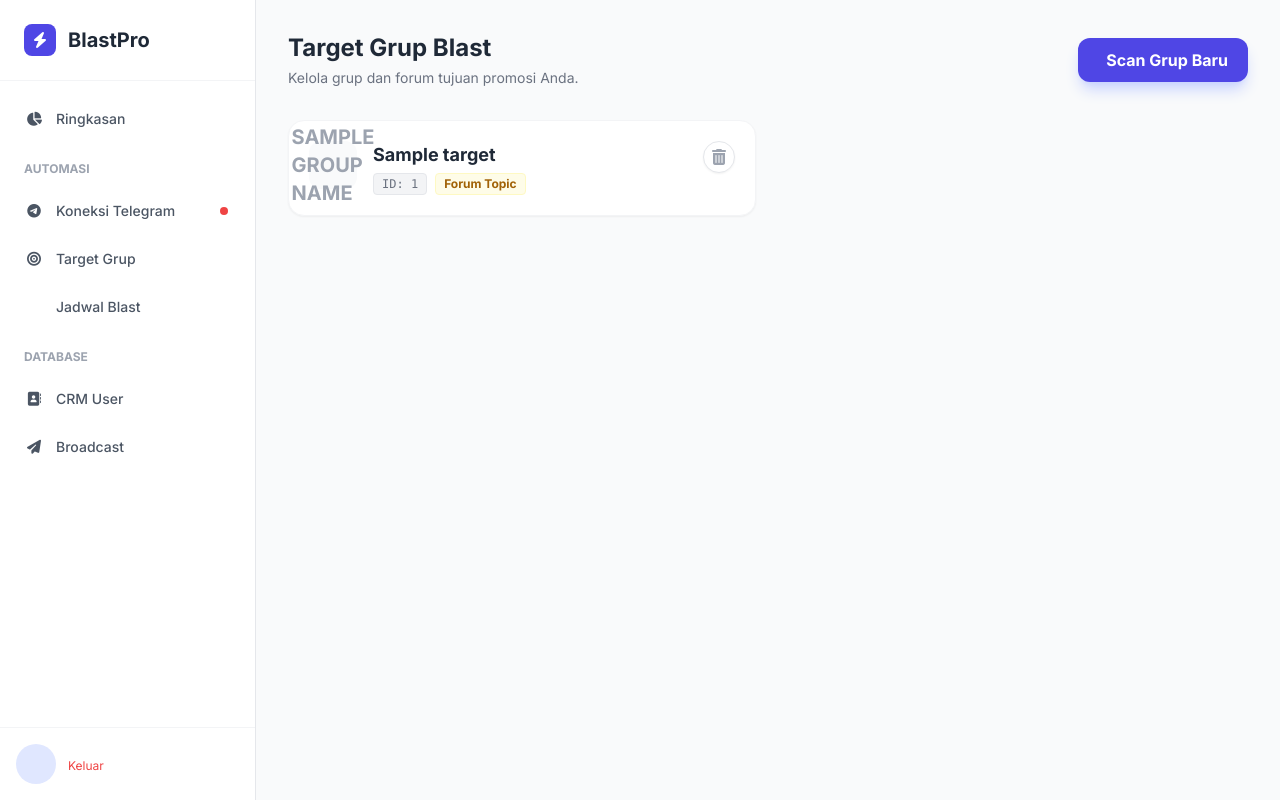
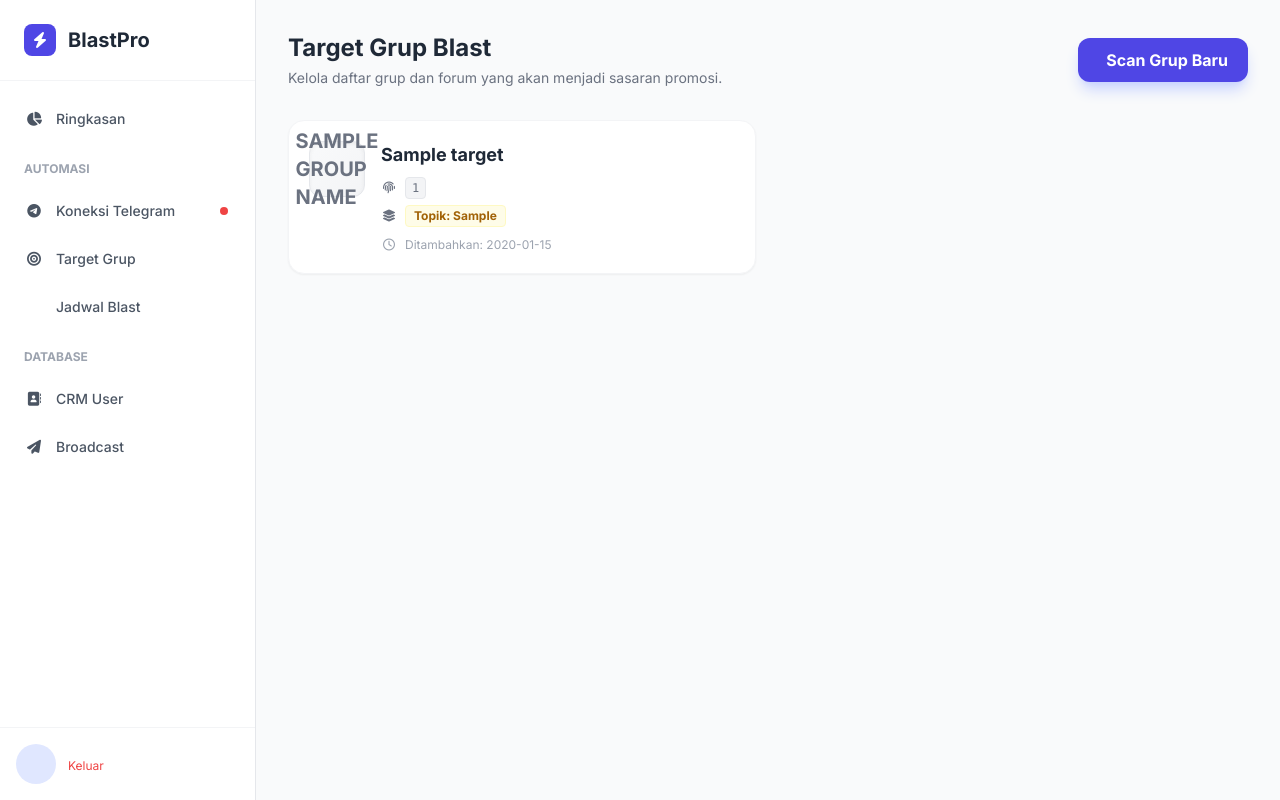
Before and after one commit to dikot0911/CrmBlastGrupAutomation, a Flask app: template templates/dashboard/targets.html in a window 1280 px wide. Run offline with Flask 3, Linux system fonts and the light colour scheme; the template is opened without the code that fills it: most values are stand-ins (such as "Sample title", 1, 10 or a date in 2020); some libraries are stand-ins or nearby versions.

Commit message:
Update targets.html

```diff
--- a/templates/dashboard/targets.html
+++ b/templates/dashboard/targets.html
@@ -5,76 +5,84 @@
 <div class="flex flex-col md:flex-row justify-between items-start md:items-center mb-8 gap-4 animate-enter">
     <div>
         <h1 class="text-2xl font-bold text-gray-800">Target Grup Blast</h1>
-        <p class="text-gray-500 text-sm mt-1">Kelola grup dan forum tujuan promosi Anda.</p>
+        <p class="text-gray-500 text-sm mt-1">Kelola daftar grup dan forum yang akan menjadi sasaran promosi.</p>
     </div>
-    <button onclick="scanGroups()" id="btn-scan" class="bg-indigo-600 text-white px-5 py-2.5 rounded-xl font-bold hover:bg-indigo-700 shadow-lg shadow-indigo-200 transition flex items-center gap-2">
+    <button onclick="scanGroups()" id="btn-scan" class="bg-indigo-600 text-white px-5 py-2.5 rounded-xl font-bold hover:bg-indigo-700 shadow-lg shadow-indigo-200 transition flex items-center gap-2 transform hover:-translate-y-0.5 active:scale-95">
         <i class="fa-solid fa-radar"></i> Scan Grup Baru
     </button>
 </div>
 
-<!-- Target List -->
+<!-- Target Grid -->
 <div class="grid grid-cols-1 lg:grid-cols-2 gap-6 animate-enter" style="animation-delay: 0.1s;">
     {% for t in targets %}
-    <div class="bg-white p-5 rounded-2xl shadow-sm border border-gray-100 hover:border-indigo-200 hover:shadow-md transition group relative">
-        <div class="flex items-start justify-between">
-            <div class="flex gap-4">
-                <div class="w-12 h-12 bg-gray-50 rounded-xl flex items-center justify-center text-xl font-bold text-gray-400 group-hover:bg-indigo-50 group-hover:text-indigo-600 transition">
-                    {{ t.group_name[0]|upper }}
-                </div>
-                <div>
-                    <h3 class="font-bold text-gray-800 group-hover:text-indigo-600 transition text-lg">{{ t.group_name }}</h3>
-                    <div class="flex items-center gap-2 mt-1">
-                        <span class="text-xs bg-gray-100 text-gray-500 px-2 py-0.5 rounded border font-mono">ID: {{ t.group_id }}</span>
+    <div class="bg-white p-5 rounded-2xl shadow-sm border border-gray-100 hover:border-indigo-200 hover:shadow-md transition group relative overflow-hidden">
+        <div class="absolute top-0 right-0 p-4 opacity-0 group-hover:opacity-100 transition-opacity duration-200">
+            <a href="/delete_target/{{ t.id }}" onclick="return confirm('Hapus target ini?')" class="w-8 h-8 rounded-full bg-red-50 text-red-500 border border-red-100 flex items-center justify-center hover:bg-red-500 hover:text-white transition" title="Hapus Target">
+                <i class="fa-solid fa-trash-can"></i>
+            </a>
+        </div>
+
+        <div class="flex items-start gap-4">
+            <div class="w-14 h-14 bg-gradient-to-br from-gray-50 to-gray-100 rounded-xl flex items-center justify-center text-xl font-bold text-gray-500 border border-gray-200 shadow-inner group-hover:from-indigo-50 group-hover:to-indigo-100 group-hover:text-indigo-600 group-hover:border-indigo-100 transition">
+                {{ t.group_name[0]|upper }}
+            </div>
+            <div class="flex-1 min-w-0 pr-8"> <!-- pr-8 to avoid overlapping delete button -->
+                <h3 class="font-bold text-gray-800 group-hover:text-indigo-600 transition text-lg truncate" title="{{ t.group_name }}">{{ t.group_name }}</h3>
+
+                <div class="flex flex-col gap-1.5 mt-2">
+                    <div class="flex items-center gap-2 text-xs text-gray-500">
+                        <i class="fa-solid fa-fingerprint w-4 text-center"></i>
+                        <span class="font-mono bg-gray-100 px-1.5 py-0.5 rounded border border-gray-200">{{ t.group_id }}</span>
+                    </div>
+
+                    <div class="flex items-center gap-2 text-xs text-gray-500">
+                        <i class="fa-solid fa-layer-group w-4 text-center"></i>
                         {% if t.topic_ids %}
-                        <span class="text-xs bg-yellow-50 text-yellow-700 px-2 py-0.5 rounded border border-yellow-100 font-bold">Forum Topic</span>
+                            <span class="bg-yellow-50 text-yellow-700 px-2 py-0.5 rounded border border-yellow-100 font-bold truncate max-w-[200px]" title="{{ t.topic_ids }}">Topik: {{ t.topic_ids }}</span>
+                        {% else %}
+                            <span class="bg-blue-50 text-blue-600 px-2 py-0.5 rounded border border-blue-100">General Topic</span>
                         {% endif %}
+                    </div>
+
+                    <div class="flex items-center gap-2 text-xs text-gray-400 mt-1">
+                        <i class="fa-regular fa-clock w-4 text-center"></i>
+                        <span>Ditambahkan: {{ t.created_at[:10] if t.created_at else 'Baru saja' }}</span>
                     </div>
                 </div>
             </div>
-            <a href="/delete_target/{{ t.id }}" onclick="return confirm('Hapus target ini?')" class="w-8 h-8 rounded-full bg-white border border-gray-200 text-gray-400 hover:bg-red-50 hover:text-red-500 hover:border-red-200 flex items-center justify-center transition shadow-sm">
-                <i class="fa-solid fa-trash-can"></i>
-            </a>
         </div>
     </div>
     {% else %}
-    <div class="col-span-full py-12 text-center bg-white rounded-3xl border border-dashed border-gray-300">
-        <div class="w-16 h-16 bg-gray-50 rounded-full flex items-center justify-center mx-auto mb-4 text-gray-300">
-            <i class="fa-solid fa-users-slash text-2xl"></i>
+    <div class="col-span-full py-16 text-center bg-white rounded-3xl border-2 border-dashed border-gray-200 hover:border-indigo-200 transition">
+        <div class="w-20 h-20 bg-gray-50 rounded-full flex items-center justify-center mx-auto mb-4 text-gray-300">
+            <i class="fa-solid fa-users-slash text-3xl"></i>
         </div>
-        <h3 class="text-lg font-bold text-gray-600">Belum Ada Target</h3>
-        <p class="text-gray-400 text-sm max-w-md mx-auto mt-2">Klik tombol "Scan Grup Baru" di pojok kanan atas untuk mulai menambahkan grup Telegram Anda.</p>
+        <h3 class="text-xl font-bold text-gray-600">Belum Ada Target</h3>
+        <p class="text-gray-400 text-sm max-w-md mx-auto mt-2">Database target Anda masih kosong. Silakan lakukan scan grup terlebih dahulu untuk memulai.</p>
+        <button onclick="scanGroups()" class="mt-6 text-indigo-600 font-bold hover:underline text-sm">Scan Sekarang &rarr;</button>
     </div>
     {% endfor %}
 </div>
 
-<!-- MODAL SCANNER -->
+<!-- MODAL SCANNER (Tetap sama) -->
 <div id="scanModal" class="fixed inset-0 bg-gray-900/60 backdrop-blur-sm z-50 hidden flex items-center justify-center transition-opacity opacity-0">
     <div class="bg-white w-full max-w-lg rounded-3xl shadow-2xl flex flex-col max-h-[85vh] transform scale-95 transition-transform duration-300" id="scanModalContent">
-
-        <!-- Modal Header -->
         <div class="p-6 border-b border-gray-100 flex justify-between items-center bg-gray-50/50 rounded-t-3xl">
             <div>
                 <h3 class="font-bold text-xl text-gray-800">Pilih Grup Target</h3>
-                <p class="text-xs text-gray-500 mt-1">Centang grup yang ingin Anda jadikan target blast.</p>
+                <p class="text-xs text-gray-500 mt-1">Pilih grup yang ingin Anda blast.</p>
             </div>
-            <button onclick="closeModal()" class="w-8 h-8 rounded-full bg-white border hover:bg-gray-100 flex items-center justify-center transition text-gray-500">
-                <i class="fa-solid fa-xmark"></i>
-            </button>
+            <button onclick="closeModal()" class="w-8 h-8 rounded-full bg-white border hover:bg-gray-100 flex items-center justify-center transition text-gray-500"><i class="fa-solid fa-xmark"></i></button>
         </div>
-
-        <!-- Modal Body (Results) -->
         <div id="scanResults" class="flex-1 overflow-y-auto p-4 space-y-2 custom-scrollbar">
-            <!-- Loading State -->
             <div class="text-center py-10">
                 <div class="loader-spinner mb-3"></div>
-                <p class="text-sm text-gray-500">Sedang memindai Telegram Anda...</p>
+                <p class="text-sm text-gray-500">Menghubungkan ke Telegram...</p>
             </div>
         </div>
-
-        <!-- Modal Footer -->
         <div class="p-6 border-t border-gray-100 bg-white rounded-b-3xl">
             <button onclick="saveTargets()" class="w-full bg-indigo-600 text-white py-3.5 rounded-xl font-bold hover:bg-indigo-700 transition shadow-lg shadow-indigo-100 flex justify-center items-center gap-2">
-                <i class="fa-solid fa-save"></i> Simpan Target Terpilih
+                <i class="fa-solid fa-save"></i> Simpan Pilihan
             </button>
         </div>
     </div>
@@ -89,7 +97,6 @@
 
     function openModal() {
         modal.classList.remove('hidden');
-        // Simple animation delay hack
         setTimeout(() => {
             modal.classList.remove('opacity-0');
             content.classList.remove('scale-95');
@@ -107,33 +114,34 @@
     async function scanGroups() {
         const btn = document.getElementById('btn-scan');
         const original = btn.innerHTML;
-        btn.innerHTML = '<span class="loader-spinner border-white border-t-transparent mr-2"></span> Memproses...';
+        btn.innerHTML = '<i class="fa-solid fa-spinner fa-spin mr-2"></i> Scanning...';
         btn.disabled = true;
+        btn.classList.add('opacity-75', 'cursor-not-allowed');
 
         try {
             const res = await apiRequest('/scan_groups_api', 'GET');
 
             if(res.status === 'success') {
                 const container = document.getElementById('scanResults');
-                container.innerHTML = ''; // Clear loading
+                container.innerHTML = '';
 
                 if (res.data.length === 0) {
-                    container.innerHTML = `<div class="text-center py-8 text-gray-500">Tidak ada grup ditemukan.</div>`;
+                    container.innerHTML = `<div class="text-center py-8 text-gray-500 flex flex-col items-center"><i class="fa-regular fa-folder-open text-3xl mb-2 opacity-30"></i>Tidak ada grup ditemukan.</div>`;
                 } else {
                     res.data.forEach(g => {
                         container.innerHTML += `
-                        <label class="flex items-center p-3 border border-gray-200 rounded-xl hover:bg-indigo-50 hover:border-indigo-200 cursor-pointer transition group select-none">
-                            <div class="flex items-center h-5">
-                                <input type="checkbox" class="group-check w-5 h-5 text-indigo-600 border-gray-300 rounded focus:ring-indigo-500 transition"
+                        <label class="flex items-center p-3 border border-gray-200 rounded-xl hover:bg-indigo-50 hover:border-indigo-200 cursor-pointer transition group select-none relative overflow-hidden">
+                            <div class="flex items-center h-5 z-10">
+                                <input type="checkbox" class="group-check w-5 h-5 text-indigo-600 border-gray-300 rounded focus:ring-indigo-500 transition cursor-pointer"
                                     value="${g.id}"
                                     data-name="${g.name}"
                                     data-topics='${JSON.stringify(g.topics.map(t=>t.id))}'>
                             </div>
-                            <div class="ml-4 flex-1">
-                                <div class="font-bold text-gray-800 text-sm">${g.name}</div>
+                            <div class="ml-4 flex-1 z-10">
+                                <div class="font-bold text-gray-800 text-sm group-hover:text-indigo-700 transition">${g.name}</div>
                                 <div class="text-xs text-gray-500 mt-0.5 flex items-center gap-2">
-                                    <span class="font-mono bg-gray-100 px-1 rounded">${g.id}</span>
-                                    ${g.is_forum ? '<span class="bg-yellow-100 text-yellow-700 px-1.5 rounded font-bold text-[10px]">FORUM</span>' : ''}
+                                    <span class="font-mono bg-gray-100 px-1 rounded text-[10px]">${g.id}</span>
+                                    ${g.is_forum ? '<span class="bg-yellow-100 text-yellow-700 px-1.5 rounded font-bold text-[10px] border border-yellow-200">FORUM</span>' : ''}
                                 </div>
                             </div>
                         </label>`;
@@ -144,10 +152,11 @@
                 alert(res.message);
             }
         } catch (e) {
-            alert('Gagal mengambil data.');
+            alert('Gagal mengambil data. Pastikan Telegram terkoneksi.');
         } finally {
             btn.innerHTML = original;
             btn.disabled = false;
+            btn.classList.remove('opacity-75', 'cursor-not-allowed');
         }
     }
 
@@ -163,12 +172,20 @@
 
         if(selected.length === 0) return alert("Pilih minimal satu grup!");
 
+        // Show saving state on modal button
+        const saveBtn = document.querySelector('#scanModal button');
+        const orgText = saveBtn.innerHTML;
+        saveBtn.innerHTML = '<i class="fa-solid fa-spinner fa-spin mr-2"></i> Menyimpan...';
+        saveBtn.disabled = true;
+
         const res = await apiRequest('/save_bulk_targets', 'POST', {targets: selected});
         if(res.status === 'success') {
             closeModal();
             window.location.reload();
         } else {
             alert(res.message);
+            saveBtn.innerHTML = orgText;
+            saveBtn.disabled = false;
         }
     }
 </script>
```
